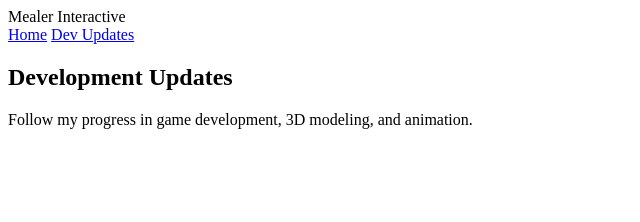
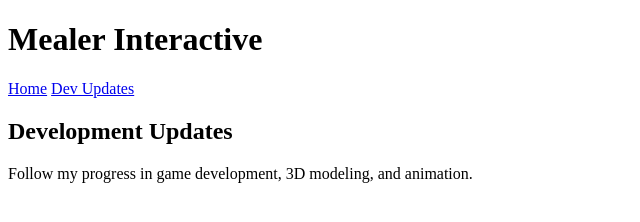
Before and after one commit to blakemealer99/portfolio, a plain HTML site: page blog.html in a window 1280 px wide. Shown: the whole page, without its empty margins (0-640 px from the left). Drawn offline with Linux system fonts and the light colour scheme.

Commit message:
Refactor header and navigation structure in blog.html

```diff
--- a/blog.html
+++ b/blog.html
@@ -10,14 +10,14 @@
 </head>
 
 <body>
-  <header>
-    <hi>Mealer Interactive</hi>
+  <header class="site-header">
+    <h1>Mealer Interactive</h1>
 
-<nav>
-    <a href="index.html">Home</a>
-    <a href="blog.html">Dev Updates</a>
-</nav>
-  </header>
+    <nav class="navbar">
+        <a href="index.html">Home</a>
+        <a href="blog.html">Dev Updates</a>
+    </nav>
+</header>
 
   <main>
     <h2>Development Updates</h2>
```
